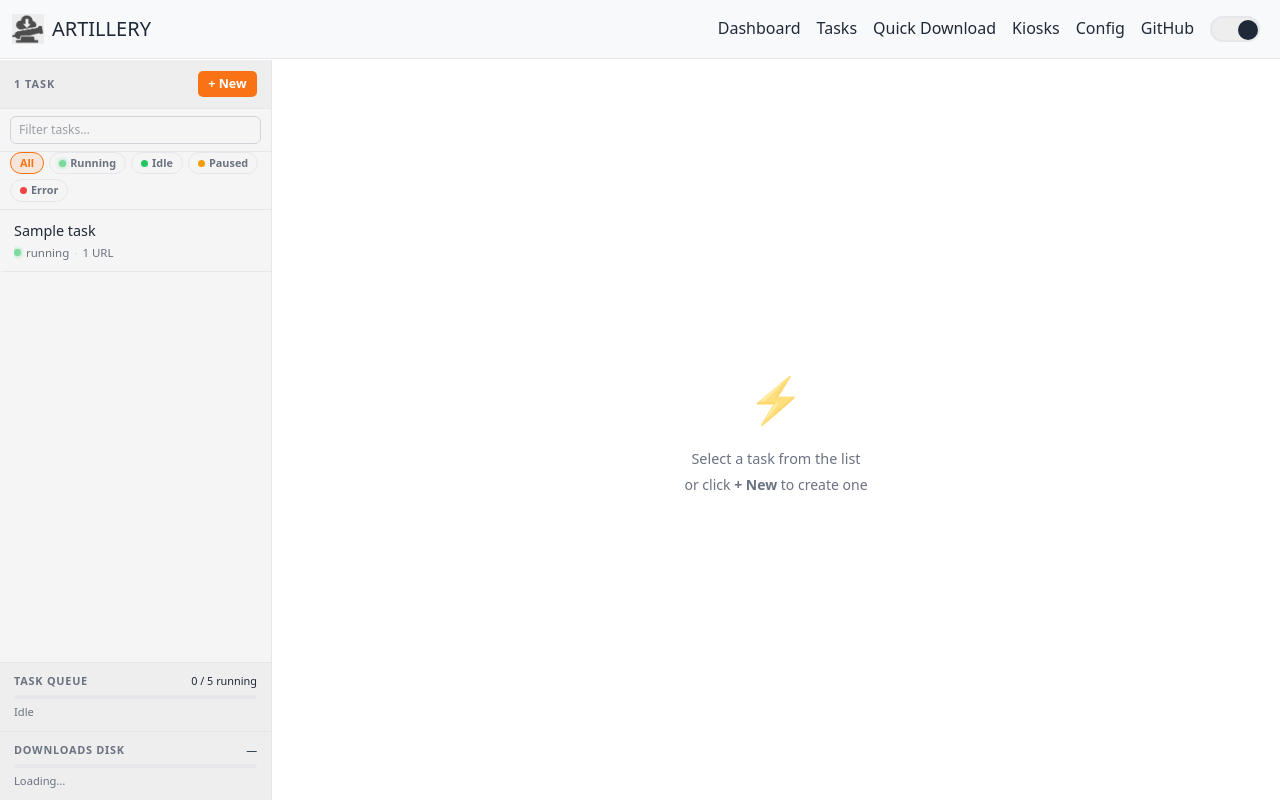
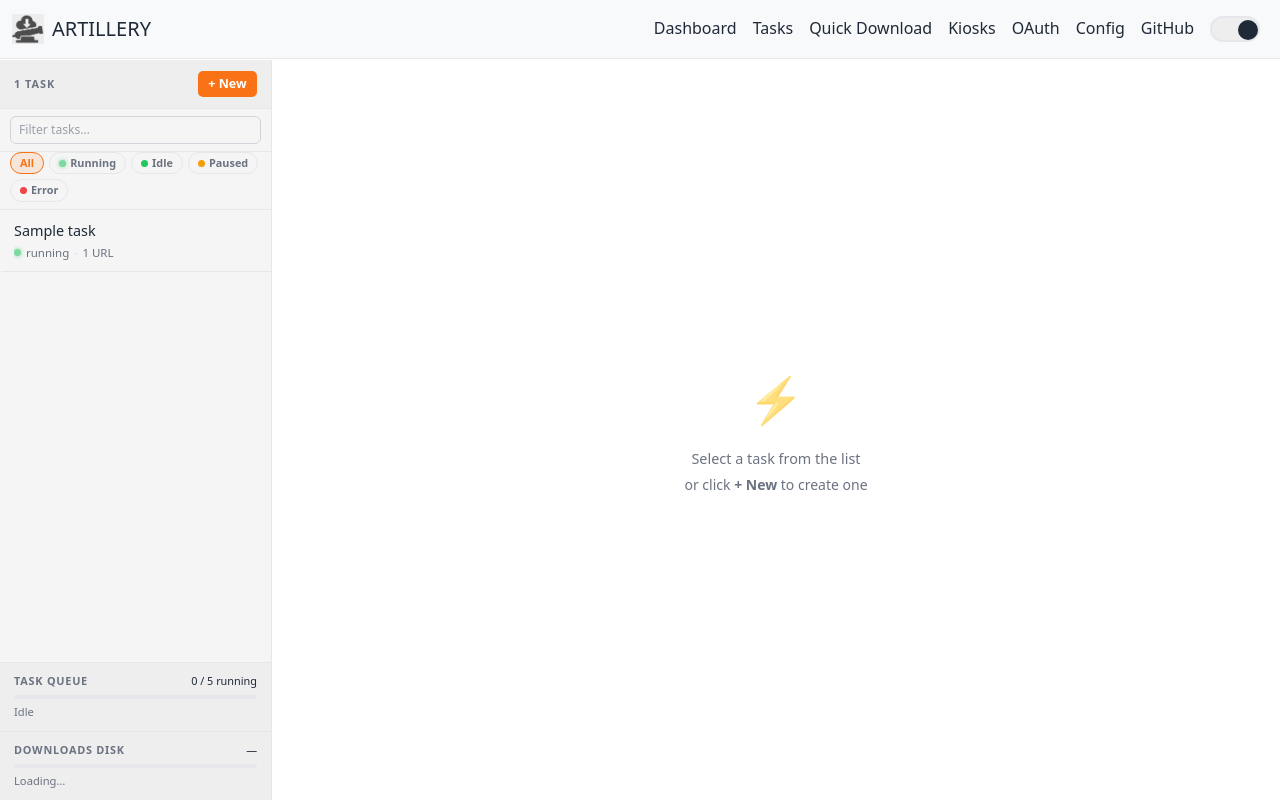
Before and after one commit to ObviousViking/Artillery, a Flask app: template templates/tasks.html in a window 1280 px wide. Run offline with Flask 3, Linux system fonts and the light colour scheme; the template is opened without the code that fills it: most values are stand-ins (such as "Sample title", 1, 10 or a date in 2020); data that the repository does not hold is empty; some libraries are stand-ins or nearby versions.

Commit message:
oauth updates

```diff
--- a/app.py
+++ b/app.py
@@ -6,6 +6,8 @@ import mimetypes
 import datetime as dt
 import re
 import urllib.request
+import urllib.error
+import http.client
 import subprocess
 import shlex
 import shutil
@@ -112,6 +114,18 @@ DEFAULT_CONFIG_URL = os.environ.get(
 IMAGE_EXTS = {".jpg", ".jpeg", ".png", ".gif", ".webp"}
 VIDEO_EXTS = {".mp4", ".webm", ".mkv"}
 MEDIA_EXTS = IMAGE_EXTS | VIDEO_EXTS
+
+# Sites gallery-dl can OAuth-authenticate against interactively (`gallery-dl
+# oauth:<site>`). Label is shown in the UI; the key is both the gallery-dl
+# extractor category and the `oauth:<key>` pseudo-extractor name.
+OAUTH_SITES = {
+    "deviantart": "DeviantArt",
+    "reddit":     "Reddit",
+    "tumblr":     "Tumblr",
+    "flickr":     "Flickr",
+    "mastodon":   "Mastodon",
+    "pixiv":      "Pixiv",
+}
 
 TASK_TIMEOUT_SECONDS = int(os.environ.get("TASK_TIMEOUT_SECONDS", "0") or "0")
 TASK_CONCURRENT_MAX  = int(os.environ.get("TASK_CONCURRENT_MAX", "5"))
@@ -556,6 +570,8 @@ def _task_mtimes(task_path: str) -> dict:
         "cookies":    _mt(os.path.join(task_path, "cookies.txt")),
         "last_error": _mt(os.path.join(task_path, "last_error.txt")),
         "timeout":    _mt(os.path.join(task_path, "timeout.txt")),
+        "oauth_site":  _mt(os.path.join(task_path, "oauth_site.txt")),
+        "oauth_cache": _mt(os.path.join(task_path, "gallery-dl-cache.sqlite3")),
     }
 
 def _cache_name_for_relpath(relpath: str) -> str:
@@ -905,6 +921,10 @@ def load_tasks():
 
         timeout_val = read_text(os.path.join(task_path, "timeout.txt")) or ""
 
+        oauth_site = (read_text(os.path.join(task_path, "oauth_site.txt")) or "").strip()
+        oauth_authenticated = os.path.getsize(os.path.join(task_path, "gallery-dl-cache.sqlite3")) > 0 \
+            if os.path.exists(os.path.join(task_path, "gallery-dl-cache.sqlite3")) else False
+
         task = {
             "id": slug,
             "name": name,
@@ -921,6 +941,8 @@ def load_tasks():
             "has_cookies": has_cookies,
             "last_error": last_error,
             "timeout": timeout_val.strip(),
+            "oauth_site": oauth_site,
+            "oauth_authenticated": oauth_authenticated,
         }
         _TASK_CACHE[slug] = {"_mtimes": mtimes, "task": task}
         tasks.append(task)
@@ -1128,6 +1150,9 @@ def tasks():
         urls_text = request.form.get("urls", "").strip()
         schedule = request.form.get("schedule", "").strip()
         command = request.form.get("command", "").strip()
+        oauth_site = request.form.get("oauth_site", "").strip()
+        if oauth_site not in OAUTH_SITES:
+            oauth_site = ""
 
         if not name:
             flash("Task name is required.", "error")
@@ -1198,6 +1223,9 @@ def tasks():
                 has_dest_flag = any(
                     (p in ("-d", "--destination") or p.startswith("--destination=")) for p in parts
                 )
+                has_cache_flag = any(
+                    (p == "--cache-file" or p.startswith("--cache-file=")) for p in parts
+                )
 
                 insert_index = 1
                 if not has_config_flag:
@@ -1208,12 +1236,25 @@ def tasks():
                 if not has_dest_flag:
                     parts.insert(insert_index, "--destination")
                     parts.insert(insert_index + 1, DOWNLOADS_ROOT)
+                    insert_index += 2
+
+                # Only ever ADD this — never remove it on a later edit, in case
+                # the user tuned the command by hand after turning OAuth off.
+                if oauth_site and not has_cache_flag:
+                    parts.insert(insert_index, "--cache-file")
+                    parts.insert(insert_index + 1, "gallery-dl-cache.sqlite3")
 
                 command = " ".join(shlex.quote(p) for p in parts)
         except ValueError as exc:
             app.logger.warning("Could not parse task command '%s': %s", command, exc)
 
         write_text(os.path.join(task_folder, "command.txt"), command)
+
+        oauth_site_path = os.path.join(task_folder, "oauth_site.txt")
+        if oauth_site:
+            write_text(oauth_site_path, oauth_site)
+        elif os.path.exists(oauth_site_path):
+            os.remove(oauth_site_path)
 
         cookies_file = request.files.get("cookies_file")
         cookies_path = os.path.join(task_folder, "cookies.txt")
@@ -1247,7 +1288,9 @@ def tasks():
 
     ensure_data_dirs(ensure_downloads=False)
     tasks_list = load_tasks()
-    return render_template("tasks.html", tasks=tasks_list, task_concurrent_max=_task_max_concurrent)
+    return render_template(
+        "tasks.html", tasks=tasks_list, task_concurrent_max=_task_max_concurrent, oauth_sites=OAUTH_SITES,
+    )
 
 
 @app.route("/api/disk")
@@ -2383,6 +2426,162 @@ def download_task_log_archived(slug, filename):
     except Exception as exc:
         return jsonify({"error": str(exc)}), 500
 
+# ---------------------------------------------------------------------
+# OAuth (interactive `gallery-dl oauth:<site>` flow, per task)
+# ---------------------------------------------------------------------
+#
+# gallery-dl's interactive OAuth client always finishes by waiting for an
+# HTTP callback on 127.0.0.1:6414 — inside this container, not on whatever
+# machine the browser completing the provider's consent screen happens to be
+# on. There is no way around that (it's how gallery-dl's OAuthBase.recv() is
+# built), so this flow still needs one manual step: the browser's redirect
+# back to localhost:6414 fails (nothing listens there on YOUR machine), but
+# the failed URL in the address bar still carries the `code`/`state` — paste
+# that here and we relay it, server-side, to the real listener next to it in
+# this same container.
+_OAUTH_LOG_PATH = os.path.join(CONFIG_ROOT, ".oauth_run.log")
+_oauth_proc: "subprocess.Popen | None" = None
+_oauth_proc_task: str = ""
+_oauth_proc_lock = threading.Lock()
+
+
+def _oauth_client_id_configured(site: str) -> bool:
+    try:
+        conf = json.loads(read_text(CONFIG_FILE) or "{}")
+        return bool(conf.get("extractor", {}).get(site, {}).get("client-id"))
+    except Exception:
+        return False
+
+
+def _parse_oauth_paste(raw: str) -> str:
+    """Accepts a full failed-redirect URL, a bare query string (with or
+    without a leading '?'), or just "code=...&state=..." and normalizes to
+    a plain query string."""
+    raw = (raw or "").strip()
+    if not raw:
+        return ""
+    if "://" in raw:
+        return raw.split("?", 1)[1] if "?" in raw else ""
+    if raw.startswith("?"):
+        return raw[1:]
+    return raw
+
+
+@app.route("/oauth")
+def oauth_page():
+    ensure_data_dirs(ensure_downloads=False)
+    tasks_list = load_tasks()
+    oauth_tasks = [t for t in tasks_list if t.get("oauth_site")]
+    client_ids = {site: _oauth_client_id_configured(site) for site in OAUTH_SITES}
+    with _oauth_proc_lock:
+        active_task = _oauth_proc_task if (_oauth_proc and _oauth_proc.poll() is None) else ""
+    return render_template(
+        "oauth.html",
+        oauth_tasks=oauth_tasks,
+        oauth_sites=OAUTH_SITES,
+        client_ids=client_ids,
+        active_task=active_task,
+    )
+
+
+@app.route("/api/oauth/start", methods=["POST"])
+def api_oauth_start():
+    global _oauth_proc, _oauth_proc_task
+    task_slug = request.form.get("task_slug", "").strip()
+    if not is_valid_slug(task_slug):
+        return jsonify({"error": "Invalid task"}), 400
+    task_folder = os.path.join(TASKS_ROOT, task_slug)
+    if not os.path.isdir(task_folder):
+        return jsonify({"error": "Task not found"}), 404
+    site = (read_text(os.path.join(task_folder, "oauth_site.txt")) or "").strip()
+    if site not in OAUTH_SITES:
+        return jsonify({"error": "Task has no OAuth site configured"}), 400
+
+    with _oauth_proc_lock:
+        if _oauth_proc and _oauth_proc.poll() is None:
+            return jsonify({"error": f"An OAuth flow for '{_oauth_proc_task}' is already running. Stop it before starting another one."}), 409
+
+        cache_file = os.path.join(task_folder, "gallery-dl-cache.sqlite3")
+        cmd = ["gallery-dl", "--config", CONFIG_FILE, f"oauth:{site}", "--cache-file", cache_file]
+        env = os.environ.copy()
+        env["PATH"] = env.get("PATH", "") + os.pathsep + "/usr/local/bin"
+        try:
+            with open(_OAUTH_LOG_PATH, "w", encoding="utf-8") as logf:
+                logf.write(f"Starting OAuth for {OAUTH_SITES[site]} (task: {task_slug})\n$ {' '.join(cmd)}\n\n")
+            logf = open(_OAUTH_LOG_PATH, "a", encoding="utf-8")
+            _oauth_proc = subprocess.Popen(
+                cmd, stdout=logf, stderr=subprocess.STDOUT, text=True, env=env, cwd=task_folder,
+            )
+            _oauth_proc_task = task_slug
+        except Exception as exc:
+            app.logger.exception("Failed to start OAuth process")
+            return jsonify({"error": str(exc)}), 500
+    return jsonify({"ok": True, "site": site, "task_slug": task_slug})
+
+
+@app.route("/api/oauth/log")
+def api_oauth_log():
+    running = False
+    with _oauth_proc_lock:
+        if _oauth_proc is not None:
+            running = _oauth_proc.poll() is None
+    content = read_text(_OAUTH_LOG_PATH) or ""
+    return jsonify({"running": running, "content": _ANSI_RE.sub('', content)})
+
+
+@app.route("/api/oauth/paste", methods=["POST"])
+def api_oauth_paste():
+    with _oauth_proc_lock:
+        running = bool(_oauth_proc and _oauth_proc.poll() is None)
+    if not running:
+        return jsonify({"error": "No OAuth flow is currently running. Click Start first."}), 400
+
+    qs = _parse_oauth_paste(request.form.get("value", ""))
+    if not qs or "code=" not in qs:
+        return jsonify({"error": "That doesn't look like it contains a 'code' value. Paste the full failed URL, or just the query string from it."}), 400
+
+    local_url = f"http://127.0.0.1:6414/?{qs}"
+    try:
+        with urllib.request.urlopen(local_url, timeout=15) as resp:
+            resp.read()
+        return jsonify({"ok": True})
+    except http.client.RemoteDisconnected:
+        # gallery-dl's local callback server tears down the connection as soon
+        # as it's accepted the request (often before finishing the token
+        # exchange with the provider) — confirmed by testing: the request
+        # still lands and gallery-dl proceeds normally, this exception alone
+        # doesn't mean delivery failed. Treat it as "sent" and let the log
+        # (polled right after on the client side) show the real outcome.
+        return jsonify({"ok": True, "note": "Delivered. Check the log for the result."})
+    except urllib.error.URLError as exc:
+        reason = str(getattr(exc, "reason", exc))
+        return jsonify({"error": f"Could not deliver code to gallery-dl: {reason}"}), 502
+    except Exception as exc:
+        app.logger.exception("oauth paste-relay error")
+        return jsonify({"error": str(exc)}), 500
+
+
+@app.route("/api/oauth/stop", methods=["POST"])
+def api_oauth_stop():
+    global _oauth_proc, _oauth_proc_task
+    with _oauth_proc_lock:
+        if _oauth_proc and _oauth_proc.poll() is None:
+            _oauth_proc.terminate()
+            try:
+                _oauth_proc.wait(timeout=5)
+            except subprocess.TimeoutExpired:
+                _oauth_proc.kill()
+                _oauth_proc.wait()
+            try:
+                with open(_OAUTH_LOG_PATH, "a", encoding="utf-8") as logf:
+                    logf.write("\n[Stopped by user]\n")
+            except Exception:
+                pass
+        _oauth_proc_task = ""
+    _invalidate_task_cache()
+    return jsonify({"ok": True})
+
+
 # ── Kiosk management ────────────────────────────────────────────────────────
 
 @app.route("/kiosks", methods=["GET", "POST"])
--- a/templates/base.html
+++ b/templates/base.html
@@ -111,6 +111,12 @@
                         <a class="nav-link {% if request.endpoint in ('kiosks_list', 'kiosk_manage') %}active{% endif %}"
                             href="{{ url_for('kiosks_list') }}">
                             Kiosks
+                        </a>
+                    </li>
+                    <li class="nav-item">
+                        <a class="nav-link {% if request.endpoint == 'oauth_page' %}active{% endif %}"
+                            href="{{ url_for('oauth_page') }}">
+                            OAuth
                         </a>
                     </li>
                     <li class="nav-item">
--- a/templates/tasks.html
+++ b/templates/tasks.html
@@ -502,6 +502,7 @@ a.r-item:hover {
           data-next-run="{{ (task.next_run or '')|e }}"
           data-last-error="{{ (task.last_error or '')|e }}"
           data-timeout="{{ (task.timeout or '')|e }}"
+          data-oauth-site="{{ (task.oauth_site or '')|e }}"
           data-history-api="/tasks/{{ task.slug|e }}/history">
           <div class="t-item-row">
             <span class="t-item-name">{{ task.name }}</span>
@@ -597,10 +598,23 @@ a.r-item:hover {
               <input type="text" id="cSched" name="schedule" class="form-control form-control-sm" placeholder="*/5 * * * *" style="display:none;" disabled/>
               <div class="form-text" id="cSchedHelp" style="display:none;"><code>*/5 * * * *</code> = every 5 min</div>
             </div>
-            <div class="mb-0">
+            <div class="mb-3">
               <label class="form-label">Cookies <span class="text-muted fw-normal">(optional)</span></label>
               <input type="file" name="cookies_file" class="form-control form-control-sm" accept=".txt"/>
               <div class="form-text">Upload <code>cookies.txt</code> — passed to gallery-dl via <code>--cookies</code> automatically.</div>
+            </div>
+            <div class="mb-0">
+              <label class="form-label" for="cOauthSite">OAuth site <span class="text-muted fw-normal">(optional)</span></label>
+              <select id="cOauthSite" name="oauth_site" class="form-select form-select-sm">
+                <option value="">None</option>
+                {% for key, label in oauth_sites.items() %}
+                <option value="{{ key }}">{{ label }}</option>
+                {% endfor %}
+              </select>
+              <div class="form-text">
+                Adds <code>--cache-file</code> to the command automatically — authenticate on the
+                <a href="{{ url_for('oauth_page') }}">OAuth page</a> after saving.
+              </div>
             </div>
           </div>
           <div class="col-md-7">
@@ -789,11 +803,24 @@ a.r-item:hover {
                   <div class="form-text mb-2">On demand: the task sits idle until you click Run. It won't repeat unless you switch this to Recurring.</div>
                   <input type="text" id="eSched" name="schedule" class="form-control form-control-sm" placeholder="*/5 * * * *"/>
                 </div>
-                <div class="mb-0">
+                <div class="mb-3">
                   <label class="form-label">Cookies <span class="text-muted fw-normal">(optional)</span></label>
                   <div id="eCookieStatus" class="mb-1" style="font-size:0.8rem;"></div>
                   <input type="file" id="eCookiesFile" name="cookies_file" class="form-control form-control-sm" accept=".txt"/>
                   <div class="form-text">Upload to replace existing <code>cookies.txt</code>. gallery-dl uses it via <code>--cookies</code> automatically.</div>
+                </div>
+                <div class="mb-0">
+                  <label class="form-label" for="eOauthSite">OAuth site <span class="text-muted fw-normal">(optional)</span></label>
+                  <select id="eOauthSite" name="oauth_site" class="form-select form-select-sm">
+                    <option value="">None</option>
+                    {% for key, label in oauth_sites.items() %}
+                    <option value="{{ key }}">{{ label }}</option>
+                    {% endfor %}
+                  </select>
+                  <div class="form-text">
+                    Adds <code>--cache-file</code> to the command automatically — authenticate on the
+                    <a href="{{ url_for('oauth_page') }}">OAuth page</a> after saving.
+                  </div>
                 </div>
               </div>
 
@@ -877,6 +904,7 @@ a.r-item:hover {
     var cModeManual = $('cModeManual'), cModeCron = $('cModeCron'), cSchedHelp = $('cSchedHelp');
     var eModeManual = $('eModeManual'), eModeCron = $('eModeCron');
     var eCmd = $('eCmd'), eCmdH = $('eCmdH'), eKeepUrls = $('eKeepUrls');
+    var eOauthSite = $('eOauthSite');
     var eUrlCntLbl = $('eUrlCntLbl'), urlGate = $('urlGate');
     var urlGateMsg = $('urlGateMsg'), bLoadUrls = $('bLoadUrls');
     var cCmd = $('cCmd'), cCmdH = $('cCmdH');
@@ -1091,6 +1119,7 @@ a.r-item:hover {
         eModeCron.checked    = !!btn.dataset.schedule;
         eModeManual.checked  = !btn.dataset.schedule;
         syncScheduleMode('e');
+        eOauthSite.value      = btn.dataset.oauthSite || '';
         eCmd.value           = btn.dataset.command;
         eCmdH.value          = btn.dataset.command;
         eUrlCntLbl.textContent = selUrlCount ? '— ' + fmtN(selUrlCount) : '';
```
Also changed, not shown: templates/oauth.html (added, +337 -0 lines), .github/workflows/docker-publish.yml.
